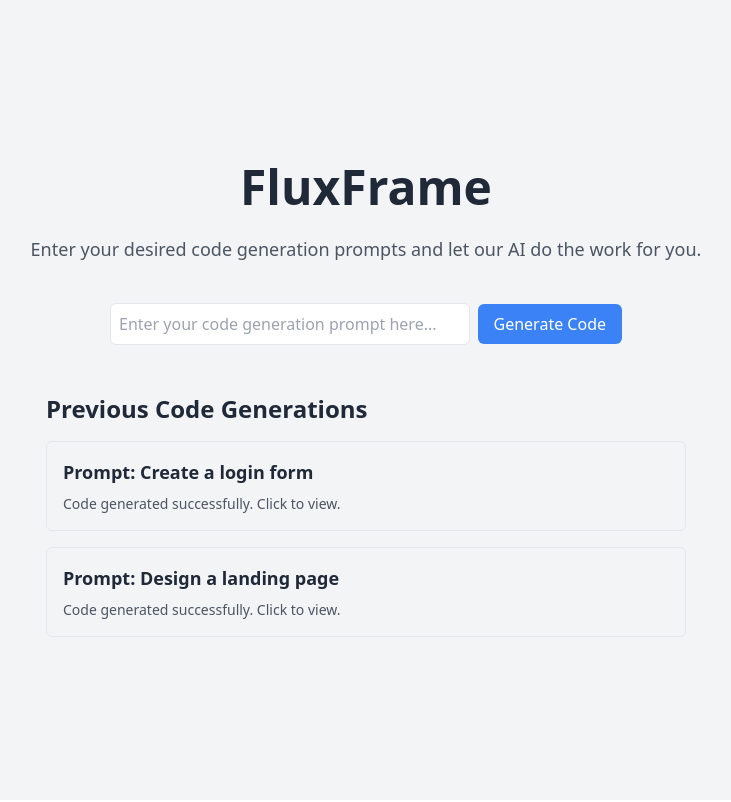
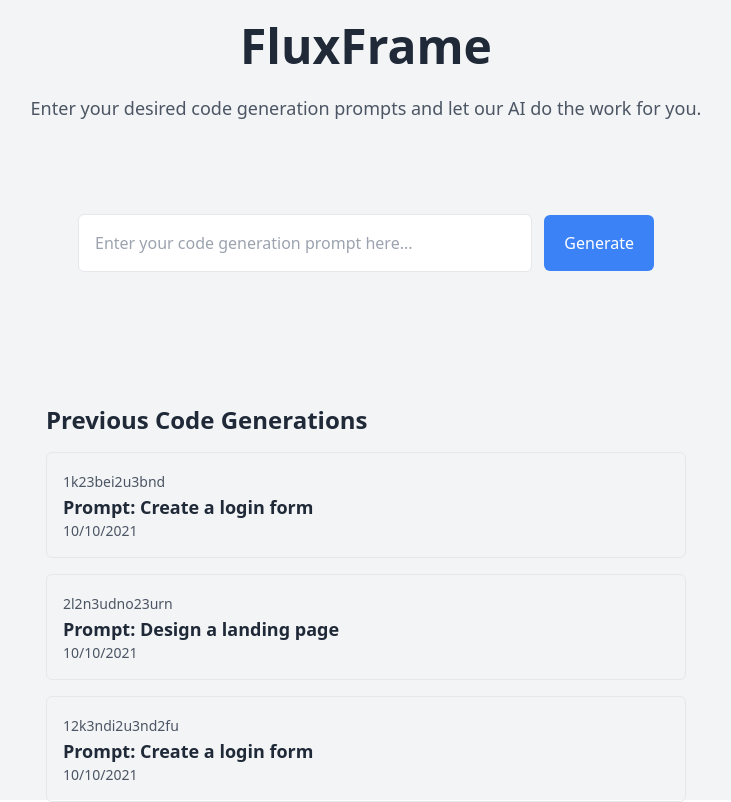
Before and after one commit to ANUSHKALA/FluxFrame, a Next.js app: page / in a window 1280 px wide. Shown: the whole page, without its empty margins (274-1005 px from the left). Built offline with nearby package versions, Linux system fonts and the light colour scheme.

Commit message:
feat:dynamic loading fix

```diff
--- a/components/DynamicComponent.jsx
+++ /dev/null
@@ -1,23 +0,0 @@
-import React from 'react';
-import * as parser from '@babel/parser';
-import generator from '@babel/generator';
-
-const DynamicComponent = ({ code }) => {
-    console.log(code)
-    // Parse the provided code string
-    const ast = parser.parse(code, {
-        sourceType: 'module',
-        plugins: ['jsx'],
-    });
-
-    // Generate JavaScript code from the AST
-    const generatedCode = generator(ast, {}).code;
-
-    // Create and render the component using Function and eval
-    const componentFunction = new Function('React', `${generatedCode}; return Component;`);
-    const Component = componentFunction(React);
-
-    return <Component />;
-};
-
-export default DynamicComponent;
--- /dev/null
+++ b/components/DynamicLoader.jsx
@@ -0,0 +1,21 @@
+
+import React from 'react';
+import { transform } from 'babel-standalone';
+
+
+export default function DynamicLoader({ code }) {
+
+  const transpiledCode = transform(code, {
+    presets: ['react', 'es2015']
+  }).code;
+
+  const createComponent = new Function('React', `
+    ${transpiledCode}
+    return Component;
+  `);
+
+  const DynamicComponent = createComponent(React);
+
+  return <DynamicComponent />;
+
+}
--- /dev/null
+++ b/components/PrevGenerationCard.jsx
@@ -0,0 +1,17 @@
+import React from "react";
+
+export default function PrevGenerationCard({prompt, date, id}) {
+  return (
+    <div>
+      <div class="border rounded-md p-4 hover:shadow-xl hover:scale-x-105">
+        <span className="text-sm text-gray-600 dark:text-gray-400">{id}</span>
+        <h3 className="text-lg font-semibold text-gray-800 dark:text-gray-200">
+          Prompt: {prompt}
+        </h3>
+        <p className="text-sm text-gray-600 dark:text-gray-400">
+          {date}
+        </p>
+      </div>
+    </div>
+  );
+}
--- a/components/RenderScreen.jsx
+++ b/components/RenderScreen.jsx
@@ -1,7 +1,9 @@
 import React from "react";
 // import Component from './Component'
 import dummyCode from "./Component";
-import DynamicComponent from "./DynamicComponent";
+import DynamicLoader from "./DynamicLoader";
+
+
 
 const RenderScreen = () => {
     const [inspectMode, setInspectMode] = React.useState(false);
@@ -64,10 +66,11 @@ const RenderScreen = () => {
               </button>
           </div>
           <div className="container mx-auto flex items-center h-full cursor-pointer" onClick={handleInspect}>
-              <DynamicComponent code={dummyCode} />
+              <DynamicLoader code={dummyCode} className="mx-auto"/>
           </div>
       </div>
     );
 }
 
+
 export default RenderScreen;
--- a/package.json
+++ b/package.json
@@ -10,6 +10,7 @@
   },
   "dependencies": {
     "@monaco-editor/react": "^4.6.0",
+    "babel-standalone": "^6.26.0",
     "monaco-editor": "^0.44.0",
     "next": "13.5.6",
     "react": "18.2.0",
--- a/pages/index.jsx
+++ b/pages/index.jsx
@@ -1,14 +1,30 @@
 import Head from "next/head";
 import { useState } from "react";
+import PrevGenerationCard from "../components/PrevGenerationCard";
 
 export default function Home() {
   const [code, setCode] = useState("");
 
-  const handleCode = (newCode) => {
-    setCode(newCode);
-  };
+  console.log(code);
 
-  console.log(code);
+  const sampleData = [
+    {
+      prompt: "Create a login form",
+      date: "10/10/2021",
+      id: "1k23bei2u3bnd",
+    },
+    {
+      prompt: "Design a landing page",
+      date: "10/10/2021",
+      id: "2l2n3udno23urn",
+    },
+    {
+      prompt: "Create a login form",
+      date: "10/10/2021",
+      id: "12k3ndi2u3nd2fu",
+    },
+  ];
+
   return (
     <div>
       <Head>
@@ -22,44 +38,36 @@ export default function Home() {
           key="1"
           class="flex flex-col h-screen justify-center items-center bg-gray-100 dark:bg-gray-900"
         >
-          <h1 class="text-5xl font-bold text-center text-gray-800 dark:text-gray-200 mb-6">
+          <h1 class="text-5xl font-bold text-center text-gray-800 dark:text-gray-200 my-6">
             FluxFrame
           </h1>
           <p class="text-lg text-center text-gray-600 dark:text-gray-400 mb-10 px-6">
             Enter your desired code generation prompts and let our AI do the
             work for you.
           </p>
-          <div class="w-full max-w-lg flex items-center">
+          <div class="w-full max-w-xl flex items-center my-10">
             <input
-              class="flex-grow mr-2 border rounded-md p-2"
+              class="flex-grow mr-3 my-3 border rounded-md p-4"
               id="prompt"
               placeholder="Enter your code generation prompt here..."
             />
-            <button class="w-auto flex items-center bg-blue-500 text-white rounded-md px-4 py-2">
-              Generate Code
+            <button class="w-auto flex items-center bg-blue-500 text-white rounded-md px-5 py-4">
+              Generate
             </button>
           </div>
-          <div class="w-full max-w-2xl mt-12 px-4">
+          <div class="w-full max-w-2xl mt-20 px-4">
             <h2 class="text-2xl font-bold text-gray-800 dark:text-gray-200 mb-4">
               Previous Code Generations
             </h2>
             <div class="space-y-4">
-              <div class="border rounded-md p-4">
-                <h3 class="text-lg font-semibold text-gray-800 dark:text-gray-200 mb-2">
-                  Prompt: Create a login form
-                </h3>
-                <p class="text-sm text-gray-600 dark:text-gray-400">
-                  Code generated successfully. Click to view.
-                </p>
-              </div>
-              <div class="border rounded-md p-4">
-                <h3 class="text-lg font-semibold text-gray-800 dark:text-gray-200 mb-2">
-                  Prompt: Design a landing page
-                </h3>
-                <p class="text-sm text-gray-600 dark:text-gray-400">
-                  Code generated successfully. Click to view.
-                </p>
-              </div>
+
+              {sampleData.map((data) => (
+                <PrevGenerationCard
+                  prompt={data.prompt}
+                  date={data.date}
+                  id={data.id}
+                />
+              ))}
             </div>
           </div>
         </section>
```
Also changed, not shown: components/Component.js (+1 -7 lines), 1 other file (tests, documents, lock files or other folders).
